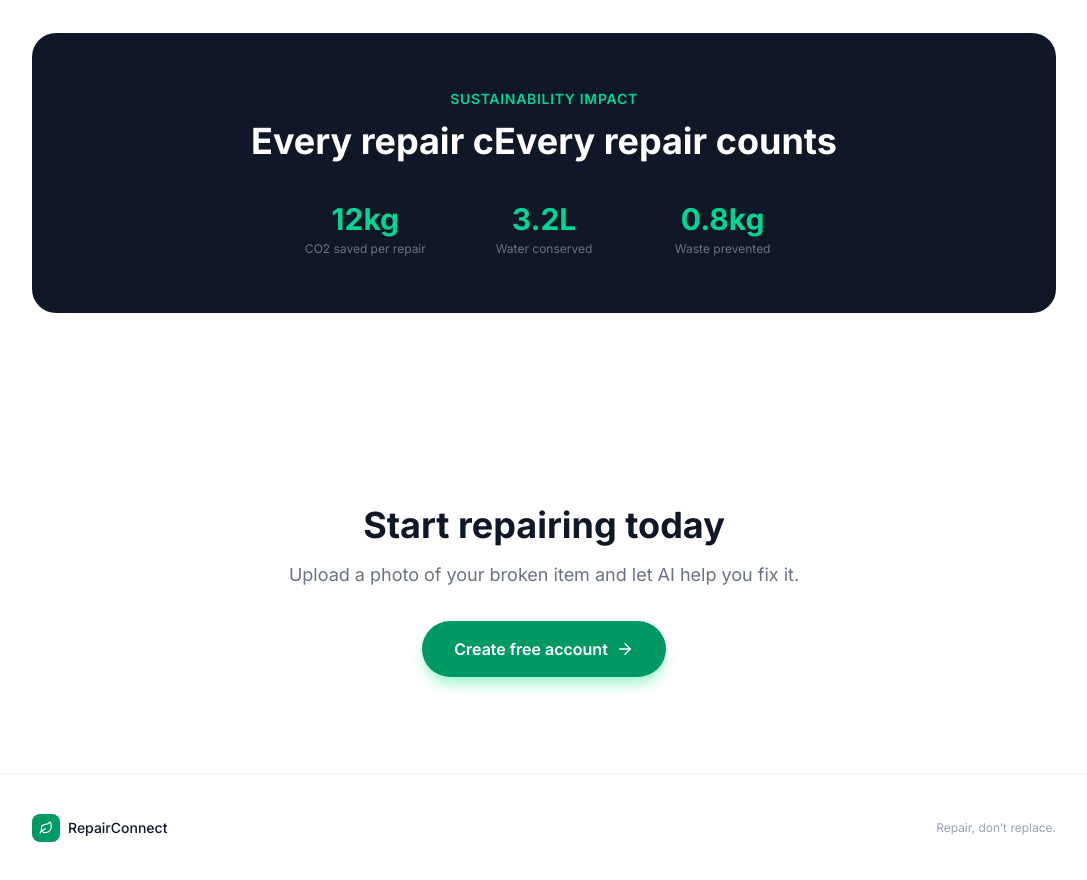
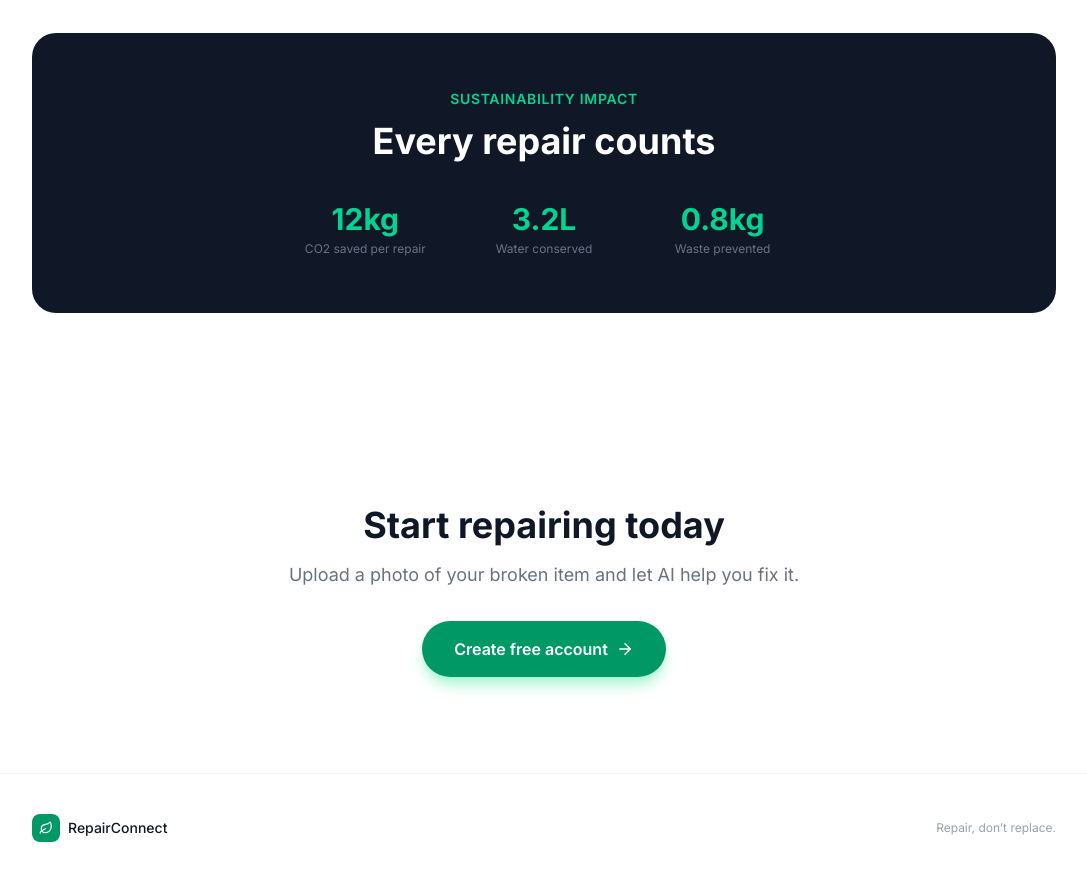
Before and after one commit to ChiruDevv/repair-connect-app, a Next.js app: page / in a window 1280 px wide. Shown: the part 2020-2900 px from the top of the page, without its empty margins (96-1183 px from the left). Built offline with nearby package versions, Linux system fonts and the light colour scheme.

Commit message:
Fix duplicate text in landing page sustainability section

```diff
--- a/src/app/page.tsx
+++ b/src/app/page.tsx
@@ -146,7 +146,7 @@ export default function HomePage() {
         <div className="max-w-5xl mx-auto">
           <div className="bg-gray-900 rounded-3xl p-10 sm:p-14 text-center">
             <p className="text-sm font-semibold text-emerald-400 uppercase tracking-wider mb-3">Sustainability impact</p>
-            <h2 className="text-3xl sm:text-4xl font-bold text-white mb-10">Every repair cEvery repair counts</h2>
+            <h2 className="text-3xl sm:text-4xl font-bold text-white mb-10">Every repair counts</h2>
             <div className="grid grid-cols-3 gap-6 max-w-lg mx-auto">
               {[{ value: "12kg", label: "CO2 saved per repair" }, { value: "3.2L", label: "Water conserved" }, { value: "0.8kg", label: "Waste prevented" }].map((s) => (
                 <div key={s.label}>
```
